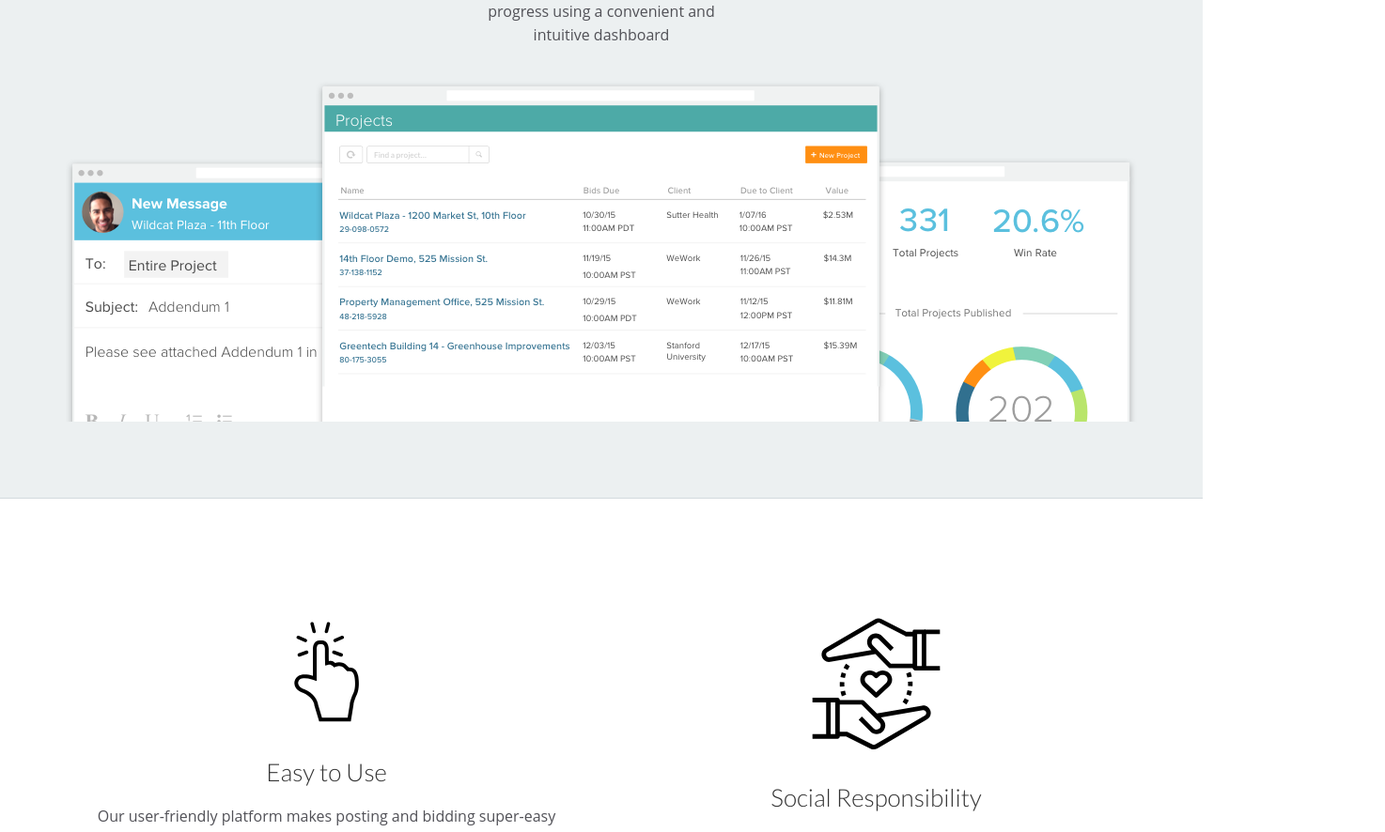
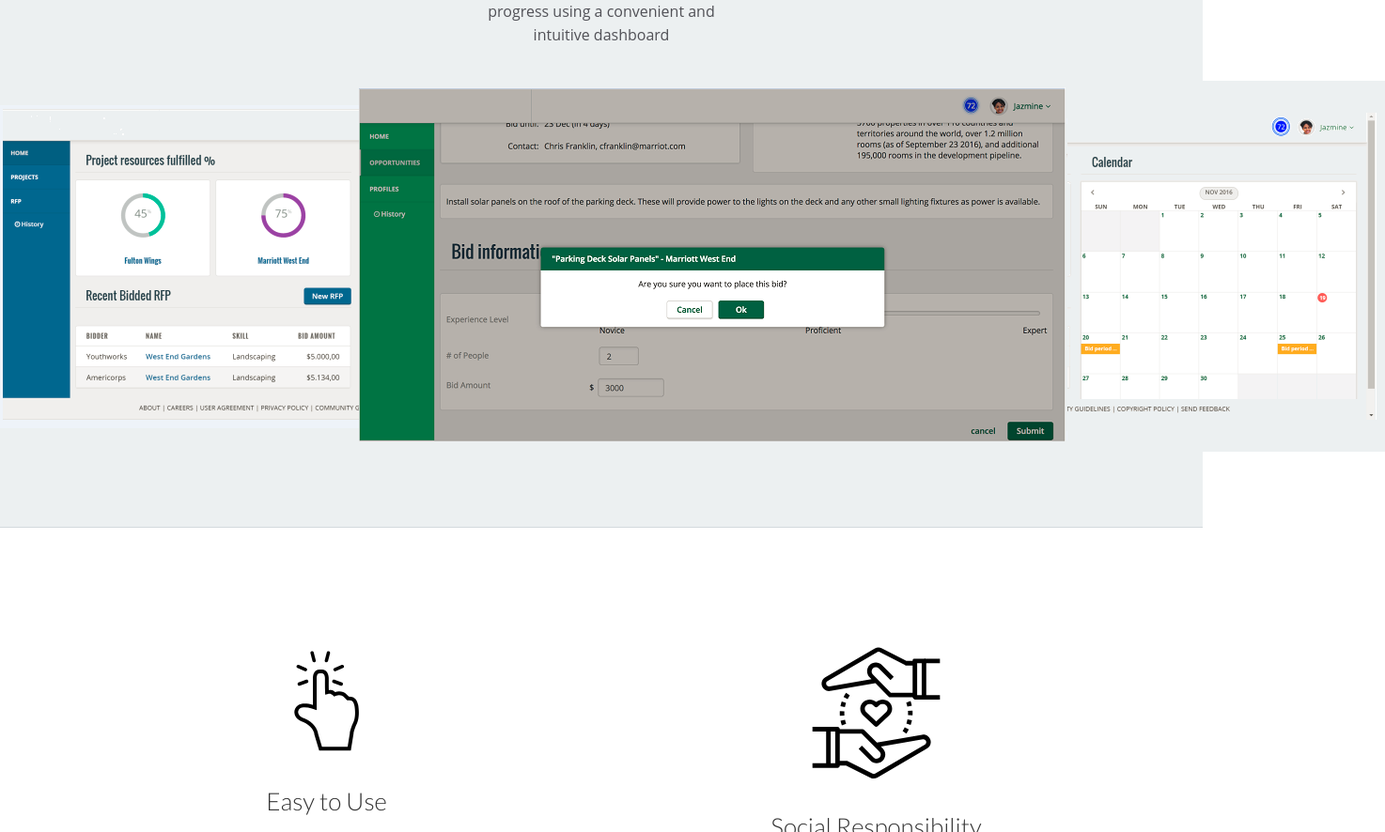
Before and after one commit to BenHays/buildunited, a plain HTML site: page index.html in a window 1280 px wide. Shown: the part 1153-2039 px from the top of the page at 94% size, 1474 px wide, since content can reach past the window. Drawn offline with Linux system fonts and the light colour scheme.

Commit message:
added screenshot

```diff
--- a/index.html
+++ b/index.html
@@ -173,7 +173,7 @@
 
 
               <div class="text-center">
-                <img src="images/product-screenshot-group.png" alt="Image 1">
+                <img src="images/screenshots/screenshot4.png" alt="Image 1">
               </div>
 
     		</div><!-- /.wrapper -->
```
Also changed, not shown: images/Screenshots/screenshot3.png (added), images/Screenshots/screenshot4.png (added).
